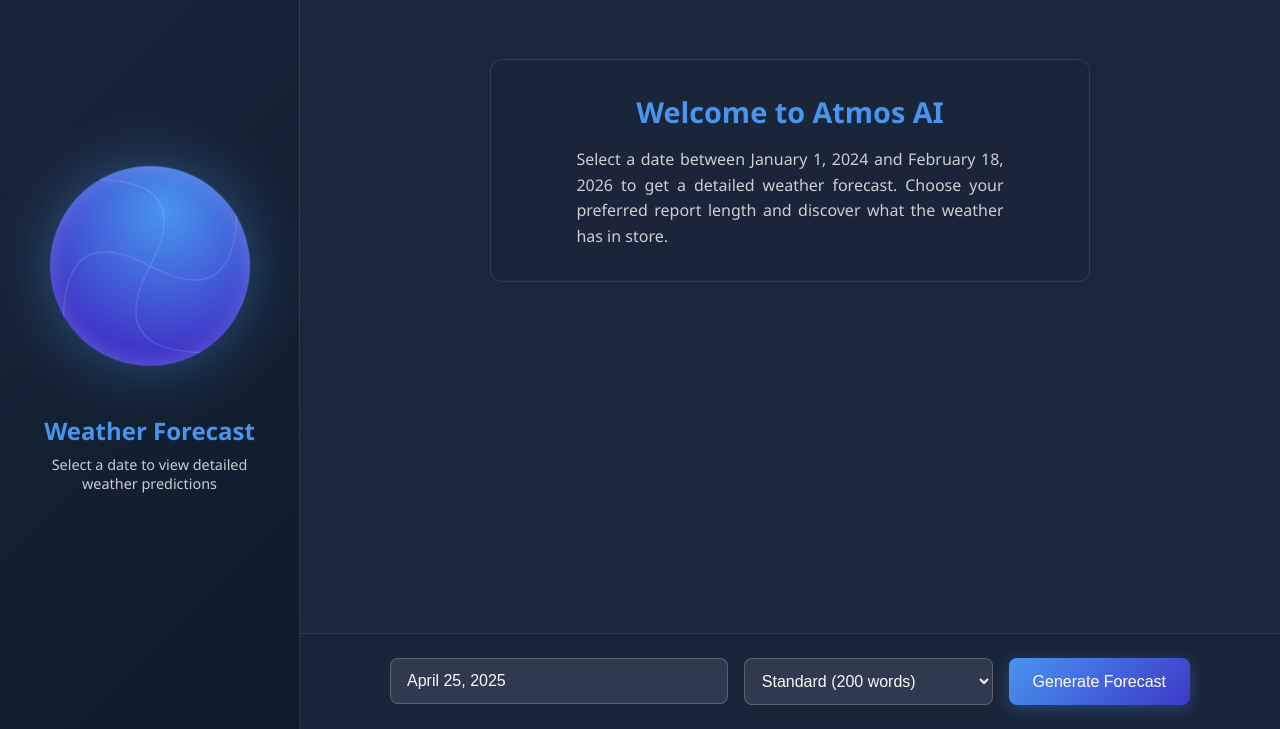
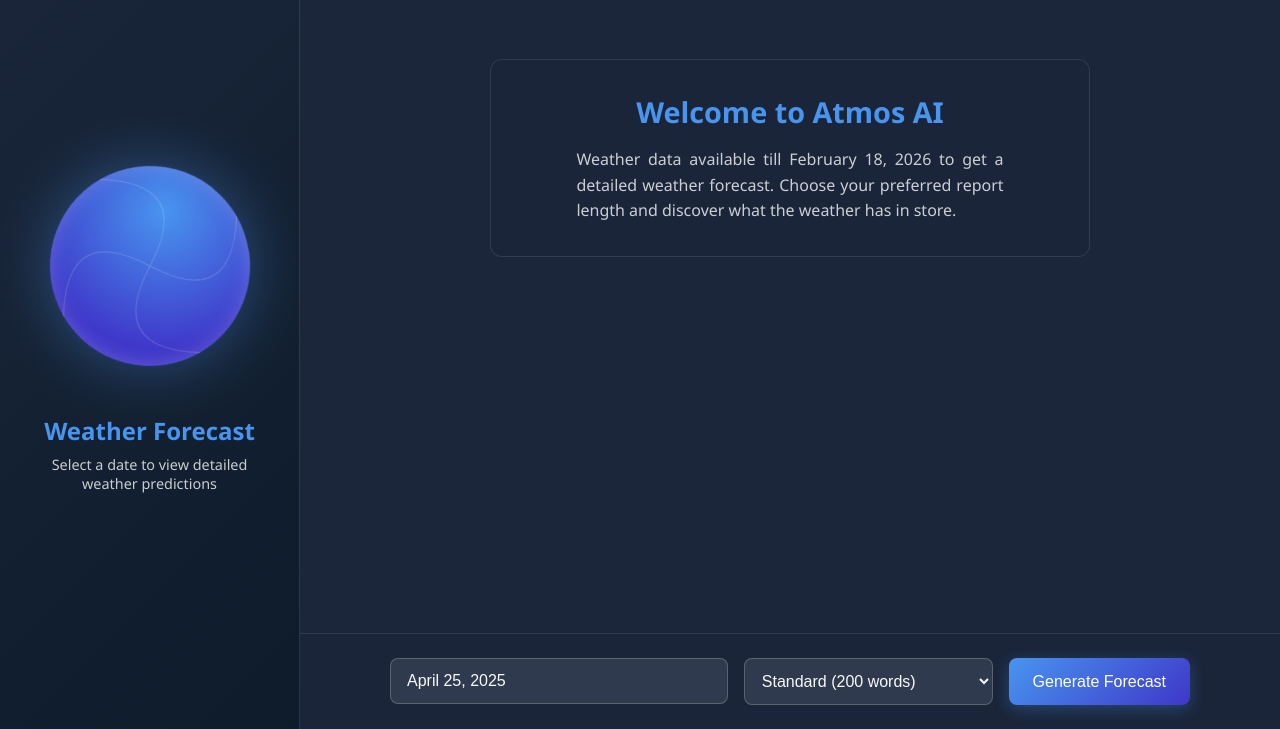
Before and after one commit to adityadeshpande03/Atmos-AI, a plain HTML site: page frontend_prod_level/index.html in a window 1280 px wide. Shown: the part 71-800 px from the top of the page. Drawn offline with nearby package versions, Linux system fonts and the light colour scheme.

Commit message:
frontend updated

```diff
--- a/frontend_prod_level/index.html
+++ b/frontend_prod_level/index.html
@@ -30,7 +30,7 @@
         <!-- Welcome message -->
         <div class="welcome-message bot-message">
           <h2>Welcome to Atmos AI</h2>
-          <p>Select a date between January 1, 2024 and February 18, 2026 to get a detailed weather forecast. Choose your preferred report length and discover what the weather has in store.</p>
+          <p>Weather data available till February 18, 2026 to get a detailed weather forecast. Choose your preferred report length and discover what the weather has in store.</p>
         </div>
       </div>
 
```
